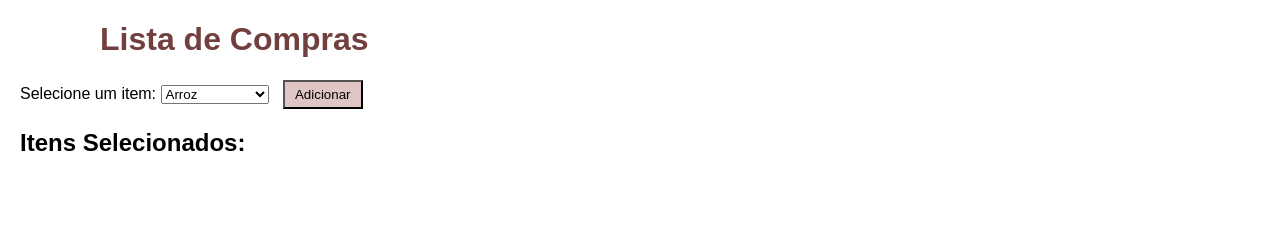
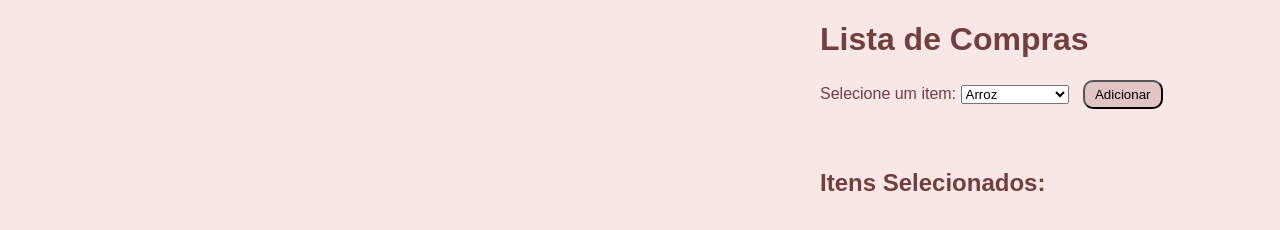
Before and after one commit to Anaclarasilv/lista-de-compras-trabalho, a plain HTML site: page index.html in a window 1280 px wide. Drawn offline with Linux system fonts and the light colour scheme.

Commit message:
Update style.css

```diff
--- a/style.css
+++ b/style.css
@@ -1,21 +1,28 @@
 body{
     font-family: arial, sans-serif;
     margin: 20px;
+    background-color: #f9e6e6;
+
 }
 h1{
     color: #723f3f;
-    margin-left: 80px;
+    justify-content: center;
+    align-items: center;
 }
-
+div{
+    color: #723f3f;
+    margin-left: 800px;
+    border-radius: 100px;
+}
 button{
     margin-left: 10px;
     padding: 5px 10px;
     background-color: #e0c5c5;
-
+    border-radius: 10px;
+    margin-bottom: 40px;
 }
 
 ul{
-    list-style-type: none;
     padding: 0;
 }
 li{
```
